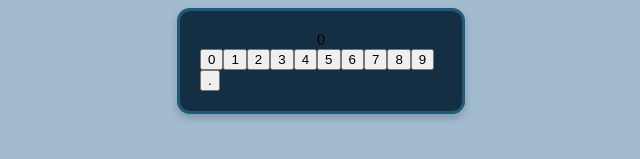
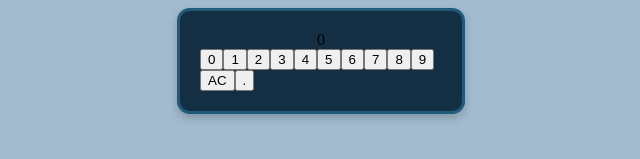
Before and after one commit to jfranklin12/calculator, a React (Create React App) app: page / in a window 1280 px wide. Shown: the part 339-498 px from the top of the page, without its empty margins (319-959 px from the left). Built offline with nearby package versions, Linux system fonts and the light colour scheme.

Commit message:
clear button added with logic for click

```diff
--- a/src/components/Calculator.js
+++ b/src/components/Calculator.js
@@ -20,7 +20,12 @@ const Calculator = () => {
         if (!displayValue.includes(".")){
             setDisplayValue((prevState) => prevState + ".");
         }
+    }
 
+    const handleClrBtnClick = () => {
+        setDisplayValue("0");
+        setOperator("");
+        setPreviousValue(null);
     }
 
     // data for number buttons
@@ -46,11 +51,12 @@ const Calculator = () => {
             <div className="buttons">
                 {/* number buttons */}
                 {numberButtons.map(({ value, id }) => (
-                    <Button key={id} value={value} id={id} onClick={handleNumBtnClick}/>
+                    <Button key={id} value={value} id={id} onClick={handleNumBtnClick} />
                 ))}
 
                 {/* operator buttons */}
                 {/* clear button */}
+                <Button key="clear" value="AC" id="clear" onClick={handleClrBtnClick} />
                 {/* equal button */}
                 {/* decimal button */}
                 <Button key="decimal" value="." id="decimal" onClick={handleDecBtnClick} />
```
